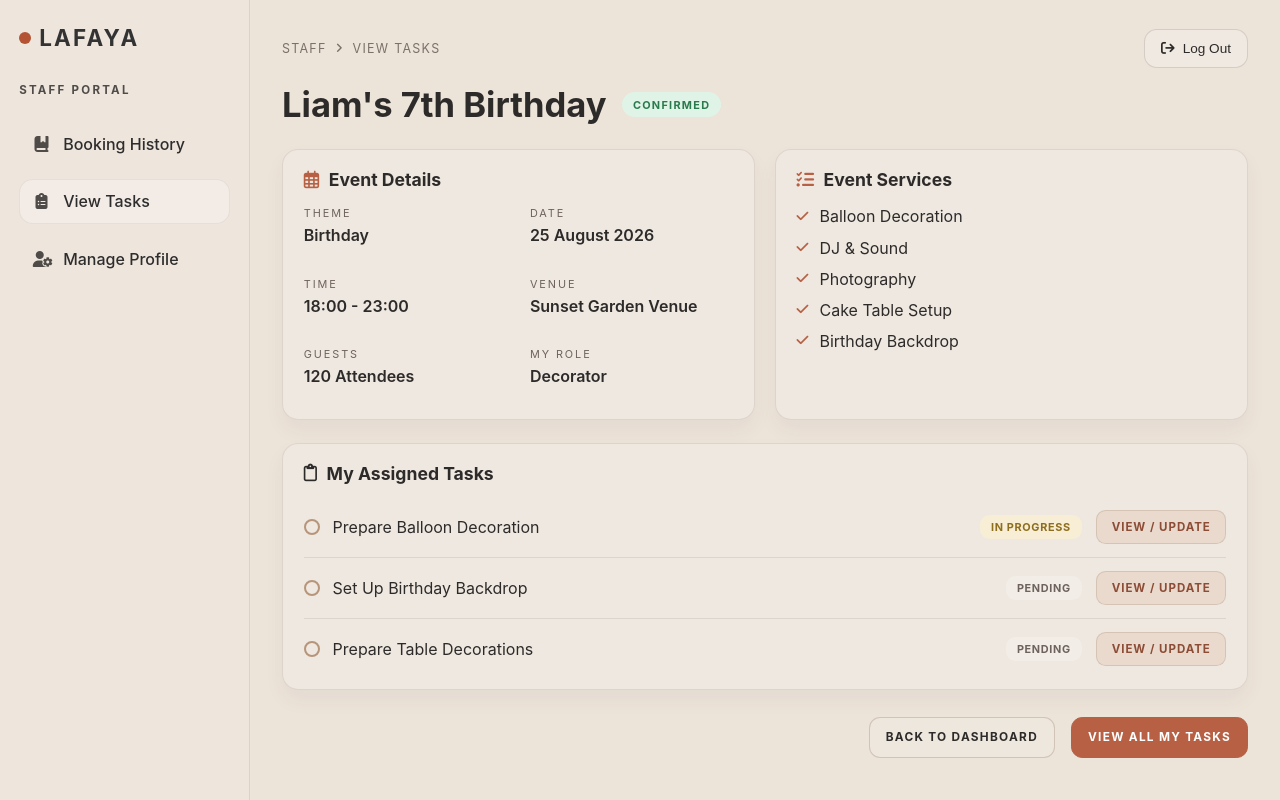
After one commit to vidoushi08/Lafaya, a Django app: page /staff-event-details/1/ in a window 1280 px wide. The commit adds this page. Run offline with Django 5.2, Linux system fonts and the light colour scheme.

Commit message:
Implemented the set up for staff event details

```diff
--- a/Lafaya/settings.py
+++ b/Lafaya/settings.py
@@ -44,6 +44,8 @@ INSTALLED_APPS = [
     "staff_profile.apps.StaffProfileConfig",
     # staff task assignment application
     "staff_task_assignment.apps.StaffTaskAssignmentConfig",
+    # staff event details application
+    "staff_event_details.apps.StaffEventDetailsConfig",
     # birthday application
     "birthday.apps.BirthdayConfig",
     # wedding application
--- a/Lafaya/urls.py
+++ b/Lafaya/urls.py
@@ -26,6 +26,7 @@ urlpatterns = [
     path("staff-booking-history/", include("staff_booking_history.urls")),
     path("staff-profile/", include("staff_profile.urls")),
     path("staff-task-assignment/", include("staff_task_assignment.urls")),
+    path("staff-event-details/", include("staff_event_details.urls")),
     path("birthday/", include("birthday.urls")),
     path("wedding/", include("wedding.urls")),
     path("concert/", include("concert.urls")),
--- /dev/null
+++ b/staff_event_details/apps.py
@@ -0,0 +1,6 @@
+from django.apps import AppConfig
+
+
+class StaffEventDetailsConfig(AppConfig):
+    default_auto_field = "django.db.models.BigAutoField"
+    name = "staff_event_details"
--- /dev/null
+++ b/staff_event_details/static/staff_event_details/css/detail.css
@@ -0,0 +1,435 @@
+:root {
+  --detail-bg: #ece3d9;
+  --detail-panel: rgba(255, 255, 255, 0.2);
+  --detail-border: rgba(94, 79, 67, 0.12);
+  --detail-text: #2d2b2a;
+  --detail-muted: #6d625d;
+  --detail-soft: #f6f2ee;
+  --detail-success-bg: #dff4e6;
+  --detail-success-text: #2a7a4d;
+  --detail-warning-bg: #f8edd5;
+  --detail-warning-text: #8d6e1d;
+  --detail-danger-bg: #f5ddd5;
+  --detail-danger-text: #9c4b3d;
+  --detail-primary: #b76044;
+  --detail-primary-deep: #8d4c35;
+  --detail-shadow: rgba(83, 66, 55, 0.05);
+}
+
+.staff-detail-shell {
+  display: flex;
+  min-height: 100vh;
+  background: var(--detail-bg);
+  color: var(--detail-text);
+}
+
+.staff-detail-sidebar {
+  width: 250px;
+  background: rgba(255, 255, 255, 0.08);
+  border-right: 1px solid var(--detail-border);
+  padding: 1.5rem 1.2rem 2rem;
+}
+
+.staff-detail-logo-area {
+  display: flex;
+  align-items: center;
+  margin-bottom: 2rem;
+}
+
+.staff-detail-logo-area .lafaya-logo {
+  display: flex;
+  align-items: center;
+  gap: 8px;
+  text-decoration: none;
+}
+
+.staff-detail-logo-area .lafaya-logo-circle {
+  width: var(--logo-size);
+  height: var(--logo-size);
+  border-radius: var(--radius-circle);
+  background-color: var(--color-brand);
+}
+
+.staff-detail-logo-area .lafaya-logo-text {
+  color: var(--color-dark);
+  font-size: 1.4rem;
+  font-weight: 700;
+  letter-spacing: 0.1em;
+}
+
+.staff-detail-portal-label {
+  font-size: 0.72rem;
+  font-weight: 700;
+  letter-spacing: 0.14rem;
+  text-transform: uppercase;
+  color: #4e4b48;
+  margin-bottom: 1.5rem;
+}
+
+.staff-detail-nav {
+  display: flex;
+  flex-direction: column;
+  gap: 0.75rem;
+}
+
+.staff-detail-nav-item {
+  display: flex;
+  align-items: center;
+  gap: 0.8rem;
+  padding: 0.8rem 0.85rem;
+  border-radius: 0.85rem;
+  color: #2d2d2d;
+  text-decoration: none;
+  font-weight: 500;
+}
+
+.staff-detail-nav-item i {
+  width: 1.1rem;
+  text-align: center;
+  color: #4e4b48;
+}
+
+.staff-detail-nav-item-active {
+  background: rgba(255, 255, 255, 0.28);
+  box-shadow: inset 0 0 0 1px rgba(72, 63, 55, 0.08);
+}
+
+.staff-detail-main-panel {
+  flex: 1;
+  max-width: 1180px;
+  margin: 0 auto;
+  padding: 1.5rem 2rem 2.2rem;
+}
+
+.staff-detail-header {
+  display: flex;
+  align-items: center;
+  justify-content: space-between;
+  gap: 1rem;
+  padding: 0.3rem 0 1rem;
+}
+
+.staff-detail-breadcrumb {
+  display: inline-flex;
+  align-items: center;
+  gap: 0.55rem;
+  font-size: 0.78rem;
+  letter-spacing: 0.08rem;
+  text-transform: uppercase;
+  color: #7b7169;
+}
+
+.staff-detail-breadcrumb i {
+  font-size: 0.7rem;
+}
+
+.staff-detail-logout-btn {
+  display: inline-flex;
+  align-items: center;
+  gap: 0.5rem;
+  padding: 0.7rem 1rem;
+  border: 1px solid rgba(87, 78, 70, 0.18);
+  border-radius: 0.8rem;
+  background: rgba(255, 255, 255, 0.22);
+  color: var(--detail-text);
+  font-size: 0.85rem;
+}
+
+.staff-detail-title-row {
+  display: flex;
+  align-items: center;
+  gap: 1rem;
+  margin-bottom: 1.5rem;
+}
+
+.staff-detail-title-row h1 {
+  margin: 0;
+  font-size: clamp(2rem, 2.7vw, 3.1rem);
+  color: var(--detail-text);
+}
+
+.staff-detail-status {
+  display: inline-flex;
+  align-items: center;
+  justify-content: center;
+  padding: 0.35rem 0.65rem;
+  border-radius: 999px;
+  font-size: 0.68rem;
+  font-weight: 700;
+  letter-spacing: 0.08rem;
+  text-transform: uppercase;
+}
+
+.staff-detail-status-confirmed {
+  background: var(--detail-success-bg);
+  color: var(--detail-success-text);
+}
+
+.staff-detail-status-inprogress {
+  background: var(--detail-warning-bg);
+  color: var(--detail-warning-text);
+}
+
+.staff-detail-status-scheduled {
+  background: var(--detail-success-bg);
+  color: var(--detail-success-text);
+}
+
+.staff-detail-status-needsreview {
+  background: var(--detail-warning-bg);
+  color: var(--detail-warning-text);
+}
+
+.staff-detail-cards {
+  display: grid;
+  grid-template-columns: repeat(2, minmax(0, 1fr));
+  gap: 1.2rem;
+  margin-bottom: 1.4rem;
+}
+
+.staff-detail-card {
+  background: rgba(255, 255, 255, 0.18);
+  border: 1px solid var(--detail-border);
+  border-radius: 1rem;
+  padding: 1.2rem 1.3rem 1rem;
+  box-shadow: 0 10px 20px var(--detail-shadow);
+}
+
+.staff-detail-card h2 {
+  display: flex;
+  align-items: center;
+  gap: 0.6rem;
+  margin: 0 0 1rem;
+  font-size: 1.1rem;
+  color: var(--detail-text);
+}
+
+.staff-detail-card h2 i {
+  color: var(--detail-primary);
+}
+
+.staff-detail-grid {
+  display: grid;
+  grid-template-columns: repeat(2, minmax(0, 1fr));
+  gap: 0.9rem 1.4rem;
+}
+
+.staff-detail-row {
+  display: flex;
+  flex-direction: column;
+  gap: 0.3rem;
+  min-height: 3.5rem;
+}
+
+.staff-detail-label {
+  font-size: 0.68rem;
+  letter-spacing: 0.12rem;
+  text-transform: uppercase;
+  color: var(--detail-muted);
+}
+
+.staff-detail-value {
+  font-size: 1rem;
+  font-weight: 600;
+  color: var(--detail-text);
+}
+
+.staff-detail-services {
+  list-style: none;
+  padding: 0;
+  margin: 0;
+  display: flex;
+  flex-direction: column;
+  gap: 0.7rem;
+}
+
+.staff-detail-services li {
+  display: flex;
+  align-items: center;
+  gap: 0.7rem;
+  color: var(--detail-text);
+}
+
+.staff-detail-services i {
+  color: var(--detail-primary);
+  font-size: 0.85rem;
+}
+
+.staff-detail-assignment-panel {
+  background: rgba(255, 255, 255, 0.18);
+  border: 1px solid var(--detail-border);
+  border-radius: 1rem;
+  padding: 1.2rem 1.3rem 0.6rem;
+  box-shadow: 0 10px 20px var(--detail-shadow);
+}
+
+.staff-detail-assignment-panel h2 {
+  display: flex;
+  align-items: center;
+  gap: 0.6rem;
+  margin: 0 0 0.8rem;
+  font-size: 1.1rem;
+}
+
+.staff-detail-task-list {
+  list-style: none;
+  padding: 0;
+  margin: 0;
+}
+
+.staff-detail-task-item {
+  display: flex;
+  align-items: center;
+  justify-content: space-between;
+  gap: 1rem;
+  min-height: 3.8rem;
+  padding: 0.7rem 0;
+  border-top: 1px solid rgba(92, 77, 67, 0.12);
+}
+
+.staff-detail-task-item:first-child {
+  border-top: 0;
+}
+
+.staff-detail-task-left {
+  display: flex;
+  align-items: center;
+  gap: 0.8rem;
+  color: var(--detail-text);
+  font-size: 1rem;
+}
+
+.staff-detail-check {
+  width: 1rem;
+  height: 1rem;
+  border-radius: 50%;
+  border: 2px solid rgba(168, 127, 96, 0.8);
+  display: inline-block;
+}
+
+.staff-detail-task-right {
+  display: flex;
+  align-items: center;
+  gap: 0.9rem;
+}
+
+.staff-detail-task-status {
+  display: inline-flex;
+  align-items: center;
+  justify-content: center;
+  padding: 0.32rem 0.7rem;
+  border-radius: 0.6rem;
+  font-size: 0.68rem;
+  font-weight: 700;
+  letter-spacing: 0.04rem;
+  text-transform: uppercase;
+}
+
+.staff-detail-task-status-in-progress {
+  background: var(--detail-warning-bg);
+  color: var(--detail-warning-text);
+}
+
+.staff-detail-task-status-pending {
+  background: rgba(255, 255, 255, 0.2);
+  color: var(--detail-muted);
+}
+
+.staff-detail-task-button {
+  display: inline-flex;
+  align-items: center;
+  justify-content: center;
+  min-width: 110px;
+  padding: 0.56rem 0.9rem;
+  border-radius: 0.6rem;
+  border: 1px solid rgba(123, 90, 67, 0.18);
+  background: rgba(184, 120, 77, 0.12);
+  color: var(--detail-primary-deep);
+  text-decoration: none;
+  font-size: 0.72rem;
+  font-weight: 700;
+  letter-spacing: 0.06rem;
+  text-transform: uppercase;
+}
+
+.staff-detail-actions {
+  display: flex;
+  justify-content: flex-end;
+  gap: 1rem;
+  margin-top: 1.7rem;
+}
+
+.staff-detail-secondary-btn,
+.staff-detail-primary-btn {
+  display: inline-flex;
+  align-items: center;
+  justify-content: center;
+  min-width: 160px;
+  padding: 0.8rem 1rem;
+  border-radius: 0.7rem;
+  text-decoration: none;
+  font-size: 0.74rem;
+  letter-spacing: 0.08rem;
+  text-transform: uppercase;
+  font-weight: 700;
+}
+
+.staff-detail-secondary-btn {
+  border: 1px solid rgba(123, 90, 67, 0.25);
+  background: rgba(255, 255, 255, 0.15);
+  color: var(--detail-text);
+}
+
+.staff-detail-primary-btn {
+  background: var(--detail-primary);
+  border: 1px solid var(--detail-primary);
+  color: #fff;
+}
+
+@media (max-width: 980px) {
+  .staff-detail-shell {
+    flex-direction: column;
+  }
+
+  .staff-detail-sidebar {
+    width: auto;
+    border-right: 0;
+    border-bottom: 1px solid var(--detail-border);
+  }
+
+  .staff-detail-nav {
+    flex-direction: row;
+    flex-wrap: wrap;
+  }
+
+  .staff-detail-main-panel {
+    padding: 1.2rem 1rem 1.8rem;
+  }
+}
+
+@media (max-width: 700px) {
+  .staff-detail-title-row {
+    flex-direction: column;
+    align-items: flex-start;
+  }
+
+  .staff-detail-cards,
+  .staff-detail-grid {
+    grid-template-columns: 1fr;
+  }
+
+  .staff-detail-task-item {
+    flex-direction: column;
+    align-items: flex-start;
+  }
+
+  .staff-detail-task-right {
+    width: 100%;
+    justify-content: space-between;
+  }
+
+  .staff-detail-actions {
+    flex-direction: column;
+    align-items: stretch;
+  }
+}
--- /dev/null
+++ b/staff_event_details/templates/staff_event_details/detail.html
@@ -0,0 +1,129 @@
+{% extends 'base.html' %}
+{% load static %}
+
+{% block title %}Staff Event Details | Lafaya{% endblock %}
+
+{% block navbar %}{% endblock %}
+
+{% block extra_css %}
+  <link rel="stylesheet" href="{% static 'staff_event_details/css/detail.css' %}">
+{% endblock %}
+
+{% block content %}
+  <div class="staff-detail-shell">
+    <aside class="staff-detail-sidebar">
+      <div class="staff-detail-logo-area">
+        {% include 'includes/lafaya_logo.html' %}
+      </div>
+
+      <div class="staff-detail-portal-label">staff portal</div>
+
+      <nav class="staff-detail-nav" aria-label="staff portal navigation">
+        <a href="{% url 'staff_booking_history:history' %}" class="staff-detail-nav-item">
+          <i class="fa-solid fa-book-bookmark"></i>
+          <span>Booking History</span>
+        </a>
+        <a href="{% url 'staff_task_assignment:tasks' %}" class="staff-detail-nav-item staff-detail-nav-item-active">
+          <i class="fa-solid fa-clipboard-list"></i>
+          <span>View Tasks</span>
+        </a>
+        <a href="{% url 'staff_profile:profile' %}" class="staff-detail-nav-item">
+          <i class="fa-solid fa-user-gear"></i>
+          <span>Manage Profile</span>
+        </a>
+      </nav>
+    </aside>
+
+    <main class="staff-detail-main-panel">
+      <header class="staff-detail-header">
+        <div class="staff-detail-breadcrumb">
+          <span>staff</span>
+          <i class="fa-solid fa-angle-right"></i>
+          <span>view tasks</span>
+        </div>
+        <button type="button" class="staff-detail-logout-btn">
+          <i class="fa-solid fa-arrow-right-from-bracket"></i>
+          <span>Log Out</span>
+        </button>
+      </header>
+
+      <section class="staff-detail-title-row">
+        <h1>{{ task.title }}</h1>
+        <span class="staff-detail-status staff-detail-status-{{ task.status|cut:' ' }}">{{ task.status }}</span>
+      </section>
+
+      <section class="staff-detail-cards">
+        <article class="staff-detail-card">
+          <h2><i class="fa-regular fa-calendar-days"></i> Event Details</h2>
+
+          <div class="staff-detail-grid">
+            <div class="staff-detail-row">
+              <span class="staff-detail-label">theme</span>
+              <span class="staff-detail-value">{{ task.theme }}</span>
+            </div>
+            <div class="staff-detail-row">
+              <span class="staff-detail-label">date</span>
+              <span class="staff-detail-value">{{ task.date }}</span>
+            </div>
+            <div class="staff-detail-row">
+              <span class="staff-detail-label">time</span>
+              <span class="staff-detail-value">{{ task.time }}</span>
+            </div>
+            <div class="staff-detail-row">
+              <span class="staff-detail-label">venue</span>
+              <span class="staff-detail-value">{{ task.venue }}</span>
+            </div>
+            <div class="staff-detail-row">
+              <span class="staff-detail-label">guests</span>
+              <span class="staff-detail-value">{{ task.guests }}</span>
+            </div>
+            <div class="staff-detail-row">
+              <span class="staff-detail-label">my role</span>
+              <span class="staff-detail-value">{{ task.role }}</span>
+            </div>
+          </div>
+        </article>
+
+        <article class="staff-detail-card">
+          <h2><i class="fa-solid fa-list-check"></i> Event Services</h2>
+
+          <ul class="staff-detail-services">
+            {% for service in task.services %}
+              <li>
+                <i class="fa-solid fa-check"></i>
+                <span>{{ service }}</span>
+              </li>
+            {% endfor %}
+          </ul>
+        </article>
+      </section>
+
+      <section class="staff-detail-assignment-panel">
+        <h2><i class="fa-regular fa-clipboard"></i> My Assigned Tasks</h2>
+
+        <ul class="staff-detail-task-list">
+          {% for item in task.tasks %}
+            <li class="staff-detail-task-item">
+              <div class="staff-detail-task-left">
+                <span class="staff-detail-check"></span>
+                <span>{{ item.label }}</span>
+              </div>
+
+              <div class="staff-detail-task-right">
+                <span class="staff-detail-task-status staff-detail-task-status-{{ item.status_class }}">{{ item.status }}</span>
+                <a href="{% url 'staff_task_assignment:tasks' %}" class="staff-detail-task-button">{{ item.button }}</a>
+              </div>
+            </li>
+          {% endfor %}
+        </ul>
+      </section>
+
+      <div class="staff-detail-actions">
+        <a href="{% url 'staff:staff' %}" class="staff-detail-secondary-btn">Back to dashboard</a>
+        <a href="{% url 'staff_task_assignment:tasks' %}" class="staff-detail-primary-btn">View all my tasks</a>
+      </div>
+    </main>
+  </div>
+{% endblock %}
+
+{% block footer %}{% endblock %}
--- /dev/null
+++ b/staff_event_details/urls.py
@@ -0,0 +1,10 @@
+from django.urls import path
+
+from . import views
+
+# namespace for app urls so they can be referenced as `app:name`
+app_name = "staff_event_details"
+
+urlpatterns = [
+    path("<slug:task_id>/", views.detail, name="detail"),
+]
--- /dev/null
+++ b/staff_event_details/views.py
@@ -0,0 +1,98 @@
+from django.shortcuts import render
+
+
+TASK_DETAILS = {
+    "floral-styling-review": {
+        "title": "Liam's 7th Birthday",
+        "status": "confirmed",
+        "theme": "Birthday",
+        "date": "25 August 2026",
+        "time": "18:00 - 23:00",
+        "guests": "120 Attendees",
+        "venue": "Sunset Garden Venue",
+        "role": "Decorator",
+        "services": [
+            "Balloon Decoration",
+            "DJ & Sound",
+            "Photography",
+            "Cake Table Setup",
+            "Birthday Backdrop",
+        ],
+        "tasks": [
+            {"label": "Prepare Balloon Decoration", "status": "In Progress", "status_class": "in-progress", "button": "View / Update"},
+            {"label": "Set Up Birthday Backdrop", "status": "Pending", "status_class": "pending", "button": "View / Update"},
+            {"label": "Prepare Table Decorations", "status": "Pending", "status_class": "pending", "button": "View / Update"},
+        ],
+    },
+    "guest-list-check-in": {
+        "title": "Leah's Birthday Bash",
+        "status": "in progress",
+        "theme": "Birthday",
+        "date": "27 August 2026",
+        "time": "19:00 - 23:30",
+        "guests": "85 Attendees",
+        "venue": "Palm Court Lounge",
+        "role": "Guest Experience Lead",
+        "services": [
+            "Welcome Desk",
+            "Seating Plan",
+            "Name Tags",
+            "Photo Booth",
+            "Stage Styling",
+        ],
+        "tasks": [
+            {"label": "Confirm RSVP arrivals", "status": "In Progress", "status_class": "in-progress", "button": "View / Update"},
+            {"label": "Arrange welcome signage", "status": "Pending", "status_class": "pending", "button": "View / Update"},
+            {"label": "Assign check-in team", "status": "Pending", "status_class": "pending", "button": "View / Update"},
+        ],
+    },
+    "stage-sound-check": {
+        "title": "Harbor Summit",
+        "status": "scheduled",
+        "theme": "Conference",
+        "date": "03 September 2026",
+        "time": "09:00 - 17:00",
+        "guests": "380 Attendees",
+        "venue": "Trianon Convention Centre",
+        "role": "Audio Lead",
+        "services": [
+            "Stage Setup",
+            "Live Streaming",
+            "Recording",
+            "Brand Signage",
+            "Catering Support",
+        ],
+        "tasks": [
+            {"label": "Test audio equipment", "status": "In Progress", "status_class": "in-progress", "button": "View / Update"},
+            {"label": "Check streaming link", "status": "Pending", "status_class": "pending", "button": "View / Update"},
+            {"label": "Brief presenters", "status": "Pending", "status_class": "pending", "button": "View / Update"},
+        ],
+    },
+    "catering-schedule": {
+        "title": "Oceanview Villa Event",
+        "status": "needs review",
+        "theme": "Seaside",
+        "date": "11 September 2026",
+        "time": "12:00 - 18:00",
+        "guests": "160 Attendees",
+        "venue": "Oceanview Villa",
+        "role": "Catering Coordinator",
+        "services": [
+            "Appetizer Service",
+            "Bar Setup",
+            "Catering Team",
+            "Guest Seating",
+            "Table Styling",
+        ],
+        "tasks": [
+            {"label": "Confirm supplier arrivals", "status": "In Progress", "status_class": "in-progress", "button": "View / Update"},
+            {"label": "Review guest flow", "status": "Pending", "status_class": "pending", "button": "View / Update"},
+            {"label": "Finalize beverage stations", "status": "Pending", "status_class": "pending", "button": "View / Update"},
+        ],
+    },
+}
+
+
+def detail(request, task_id):
+    task = TASK_DETAILS.get(task_id, TASK_DETAILS["floral-styling-review"])
+    return render(request, "staff_event_details/detail.html", {"task": task})
```
Also changed, not shown: staff_task_assignment/templates/staff_task_assignment/task_assignment.html (+4 -4 lines), staff_event_details/__init__.py (added).
